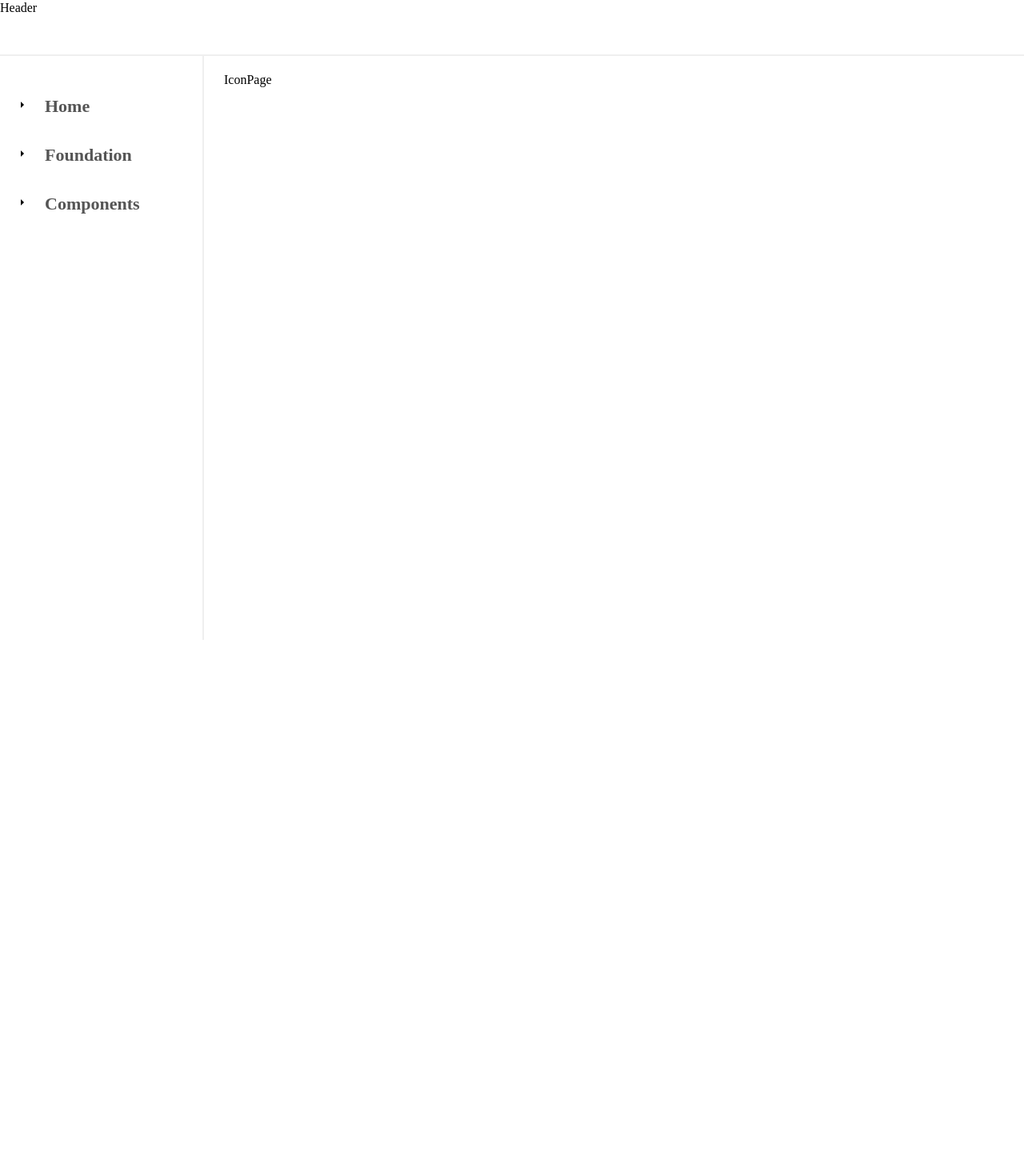
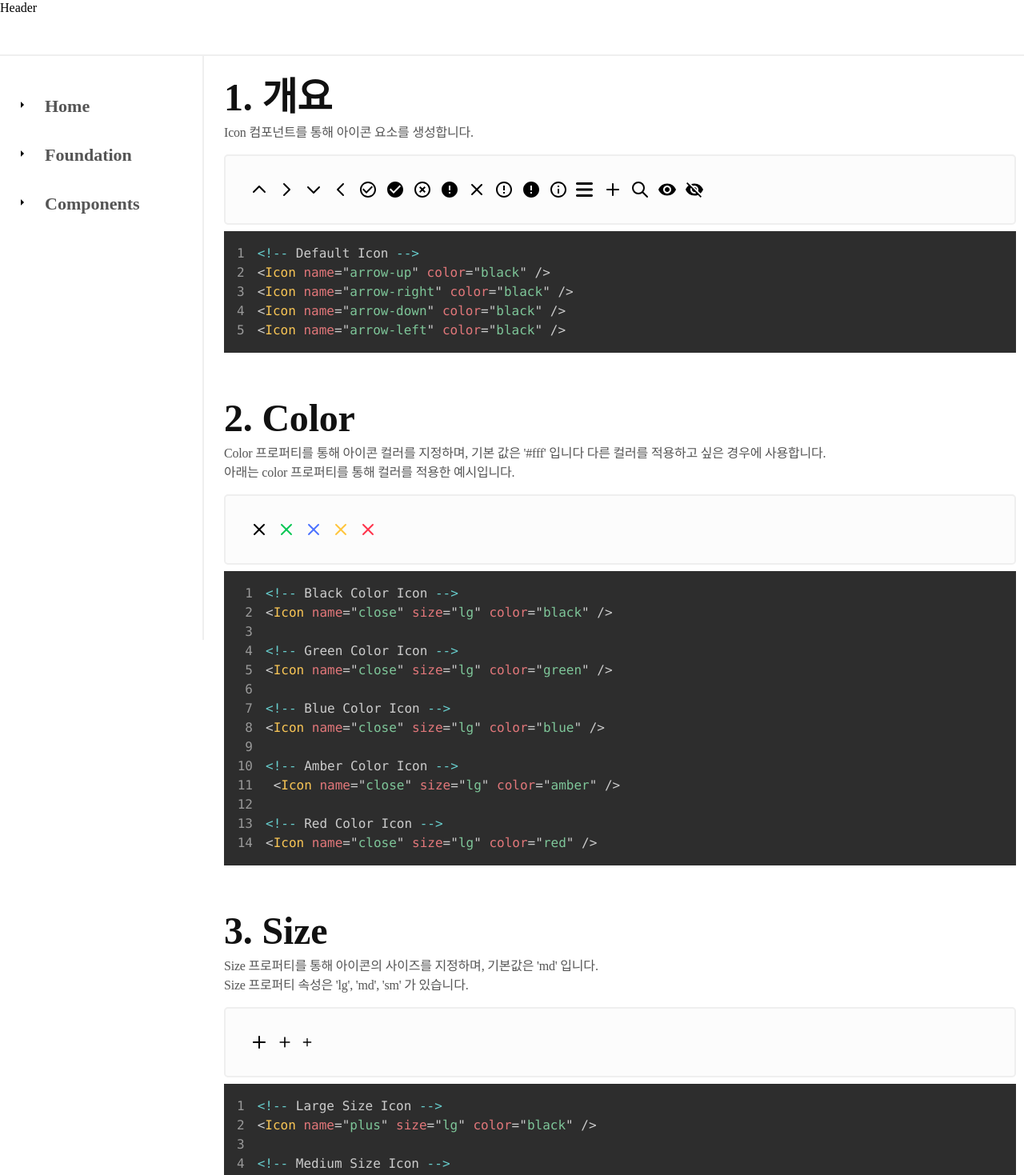
Before and after one commit to dongggggae/hyun-design-system, a Next.js app: page /components/icon in a window 1280 px wide. Shown: the top 1469 px of the page at 80% size. Before the commit the page ends 800 px from the top, so only its background shows below. Built offline with nearby package versions, Linux system fonts and the light colour scheme.

Commit message:
[DS-89]Docs - Icon 추가

```diff
--- a/app/(route)/components/icon/page.tsx
+++ b/app/(route)/components/icon/page.tsx
@@ -1,7 +1,116 @@
+import dynamic from 'next/dynamic';
 import React from 'react';
 
+import Icon from '@components/Icon/Icon';
+import Heading from '@components/Typography/Heading';
+import Text from '@components/Typography/Text';
+
+const CodeContainer = dynamic(() => import('@docs/CodeContainer'));
+
 const IconPage = () => {
-  return <div className="docs">IconPage</div>;
+  return (
+    <div className="docs">
+      <div className="docs-icon">
+        <div className="component-content">
+          <Heading level="h2" size={2} text="1. 개요" />
+          <Text>Icon 컴포넌트를 통해 아이콘 요소를 생성합니다.</Text>
+          <div className="preview">
+            {icons.map((names) => (
+              <Icon key={names} name={names} color="black" size="lg" />
+            ))}
+          </div>
+          <CodeContainer codeString={iconCode.overview} />
+        </div>
+        <div className="component-content">
+          <Heading level="h2" size={2} text="2. Color" />
+          <Text>
+            Color 프로퍼티를 통해 아이콘 컬러를 지정하며, 기본 값은 &#39;#fff&#39; 입니다 다른 컬러를 적용하고 싶은
+            경우에 사용합니다.
+            <br />
+            아래는 color 프로퍼티를 통해 컬러를 적용한 예시입니다.
+          </Text>
+          <div className="preview">
+            <Icon name="close" size="lg" color="black" />
+            <Icon name="close" size="lg" color="green" />
+            <Icon name="close" size="lg" color="blue" />
+            <Icon name="close" size="lg" color="amber" />
+            <Icon name="close" size="lg" color="red" />
+          </div>
+          <CodeContainer codeString={iconCode.color} />
+        </div>
+        <div className="component-content">
+          <Heading level="h2" size={2} text="3. Size" />
+          <Text>
+            Size 프로퍼티를 통해 아이콘의 사이즈를 지정하며, 기본값은 &#39;md&#39; 입니다.
+            <br />
+            Size 프로퍼티 속성은 &#39;lg&#39;, &#39;md&#39;, &#39;sm&#39; 가 있습니다.
+          </Text>
+          <div className="preview">
+            <Icon name="plus" size="lg" color="black" />
+            <Icon name="plus" size="md" color="black" />
+            <Icon name="plus" size="sm" color="black" />
+          </div>
+          <CodeContainer codeString={iconCode.size} />
+        </div>
+      </div>
+    </div>
+  );
+};
+
+const icons = [
+  'arrow-up',
+  'arrow-right',
+  'arrow-down',
+  'arrow-left',
+  'check',
+  'check-fill',
+  'clear',
+  'clear-fill',
+  'close',
+  'error',
+  'error-fill',
+  'info',
+  'menu',
+  'plus',
+  'search',
+  'visible',
+  'invisible',
+];
+
+const iconCode = {
+  overview: [
+    `<!-- Default Icon -->`,
+    `<Icon name="arrow-up" color="black" />`,
+    `<Icon name="arrow-right" color="black" />`,
+    `<Icon name="arrow-down" color="black" />`,
+    `<Icon name="arrow-left" color="black" />`,
+  ].join(`\n`),
+  color: [
+    `<!-- Black Color Icon -->`,
+    `<Icon name="close" size="lg" color="black" />`,
+    ``,
+    `<!-- Green Color Icon -->`,
+    `<Icon name="close" size="lg" color="green" />`,
+    ``,
+    `<!-- Blue Color Icon -->`,
+    `<Icon name="close" size="lg" color="blue" />`,
+    ``,
+    `<!-- Amber Color Icon -->`,
+    ` <Icon name="close" size="lg" color="amber" />`,
+    ``,
+    `<!-- Red Color Icon -->`,
+    `<Icon name="close" size="lg" color="red" />`,
+  ].join(`\n`),
+  size: [
+    `<!-- Large Size Icon -->`,
+    `<Icon name="plus" size="lg" color="black" />`,
+    ``,
+    `<!-- Medium Size Icon -->`,
+    `<Icon name="plus" size="md" color="black" />`,
+    ``,
+    `<!-- Small Size Icon -->`,
+    `<Icon name="plus" size="sm" color="black" />`,
+  ].join(`\n`),
 };
 
 export default IconPage;
```
